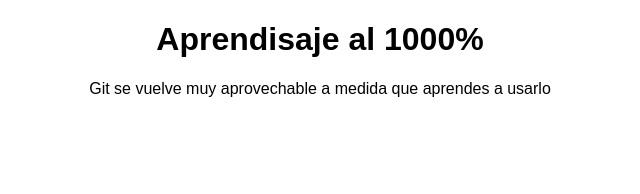
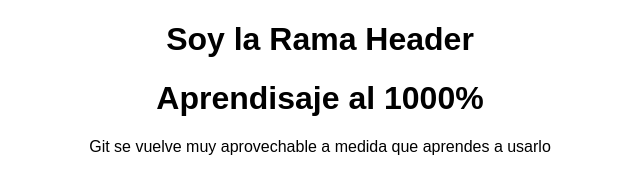
Before and after one commit to caralfreru/curso_de_git_y_github, a plain HTML site: page index.html in a window 1280 px wide. Shown: the whole page, without its empty margins (320-960 px from the left). Drawn offline with Linux system fonts and the light colour scheme.

Commit message:
Esta es la rama header

```diff
--- a/index.html
+++ b/index.html
@@ -8,6 +8,9 @@
     <title>Git y Github</title>
 </head>
 <body>
+    <div id="header">
+        <h1>Soy la Rama Header</h1>
+    </div>
     <div id="contenido">
         <h1>Aprendisaje al 1000%</h1>
         <p>Git se vuelve muy aprovechable a medida que aprendes a usarlo</p>
```
